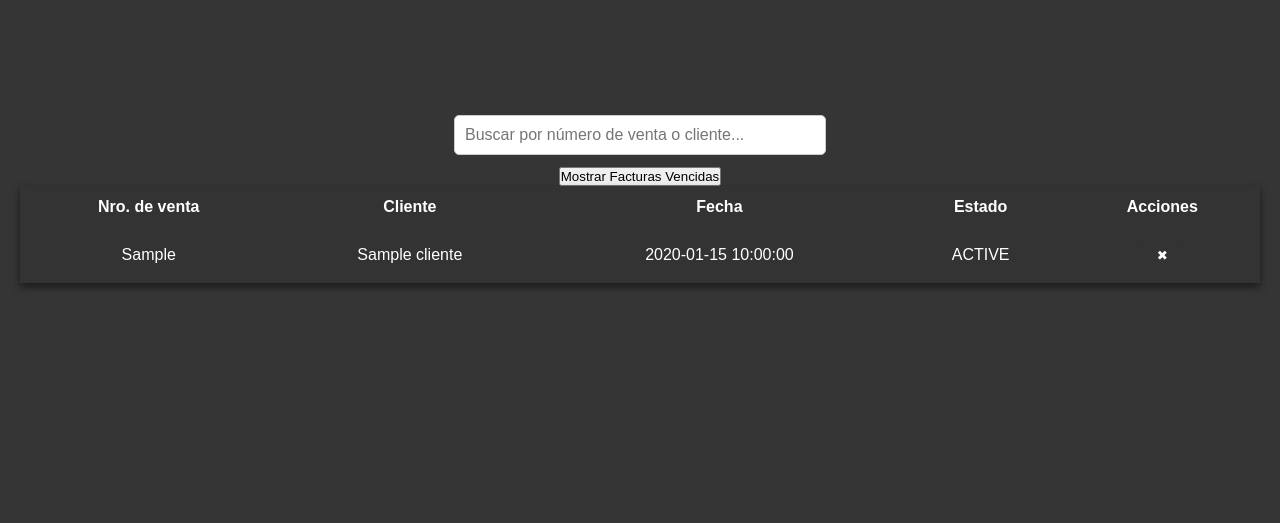
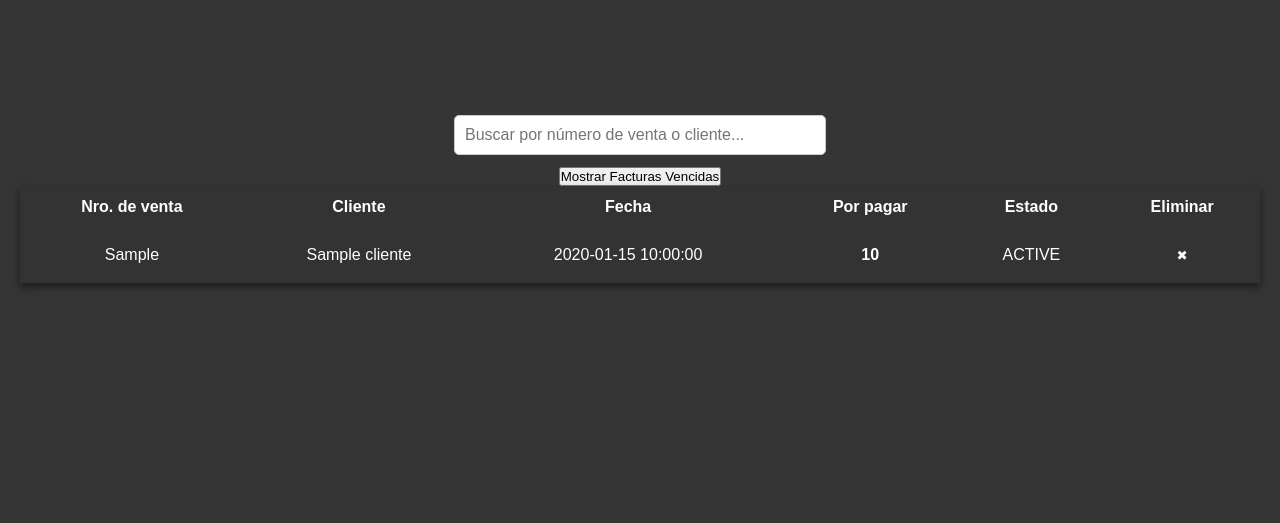
Before and after one commit to adrianescalona228/interfaz-web, a Flask app: template templates/ventas/historial_ventas.html in a window 1280 px wide. Shown: the part 221-744 px from the top of the page. Run offline with Flask 3, Linux system fonts and the light colour scheme; the template is opened without the code that fills it: most values are stand-ins (such as "Sample title", 1, 10 or a date in 2020); some libraries are stand-ins or nearby versions.

Commit message:
historial ventas muestra lo que falta por pagar de cada factura y las facturas se ven en filas como en odc. falta arreglar el buscador y quedaria listo

```diff
--- a/static/js/ventas/historial_ventas.js
+++ b/static/js/ventas/historial_ventas.js
@@ -37,7 +37,7 @@ document.getElementById('buscador').addEventListener('input', function () {
     contenedoresVentas.forEach(function (contenedor) {
         let numeroVentaCelda = contenedor.querySelector('tbody td:nth-child(1)');
         let nombreClienteCelda = contenedor.querySelector('tbody td:nth-child(2)');
-        let estadoCelda = contenedor.querySelector('tbody td:nth-child(4)');
+        let estadoCelda = contenedor.querySelector('tbody td:nth-child(5)');
 
         // Comprobaciones de existencia
         if (numeroVentaCelda && nombreClienteCelda && estadoCelda) {
--- a/templates/ventas/historial_ventas.html
+++ b/templates/ventas/historial_ventas.html
@@ -25,8 +25,9 @@
                     <th>Nro. de venta</th>
                     <th>Cliente</th>
                     <th>Fecha</th>
+                    <th>Por pagar</th>
                     <th>Estado</th>
-                    <th>Acciones</th>
+                    <th>Eliminar</th>
                 </tr>
             </thead>
             <tbody>
@@ -35,6 +36,7 @@
                     <td>{{ venta.numero_venta }}</td>
                     <td class="cliente" style="cursor: pointer;">{{ venta.cliente }}</td>
                     <td>{{ venta.fecha }}</td>
+                    <td><strong>{{ (venta.total_venta - venta.monto_pagado) }}</strong></td>
                     <td style="text-transform: uppercase;">{{ venta.estado }}</td>
                     <td style="display: none;">{{ venta.fecha_vencimiento }}</td> <!-- Agregada la fecha de vencimiento -->
                     <td>
```
